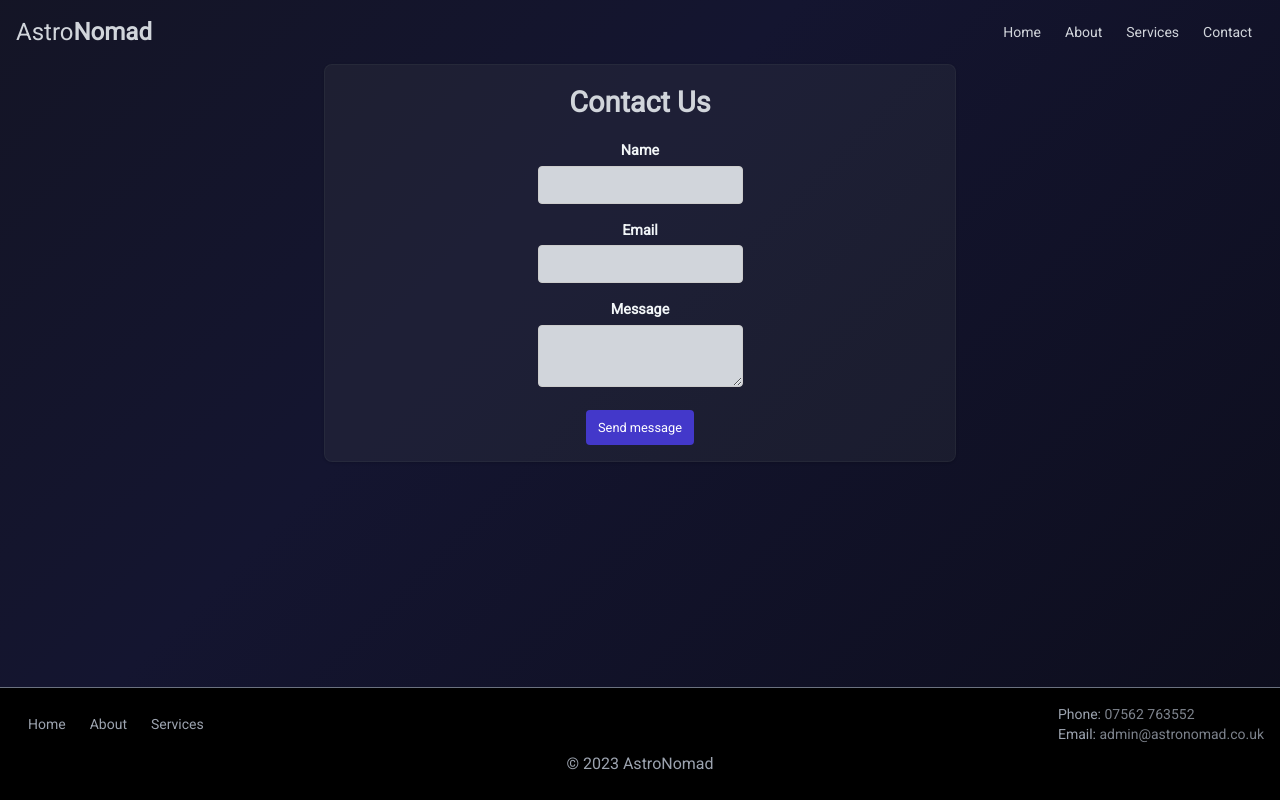
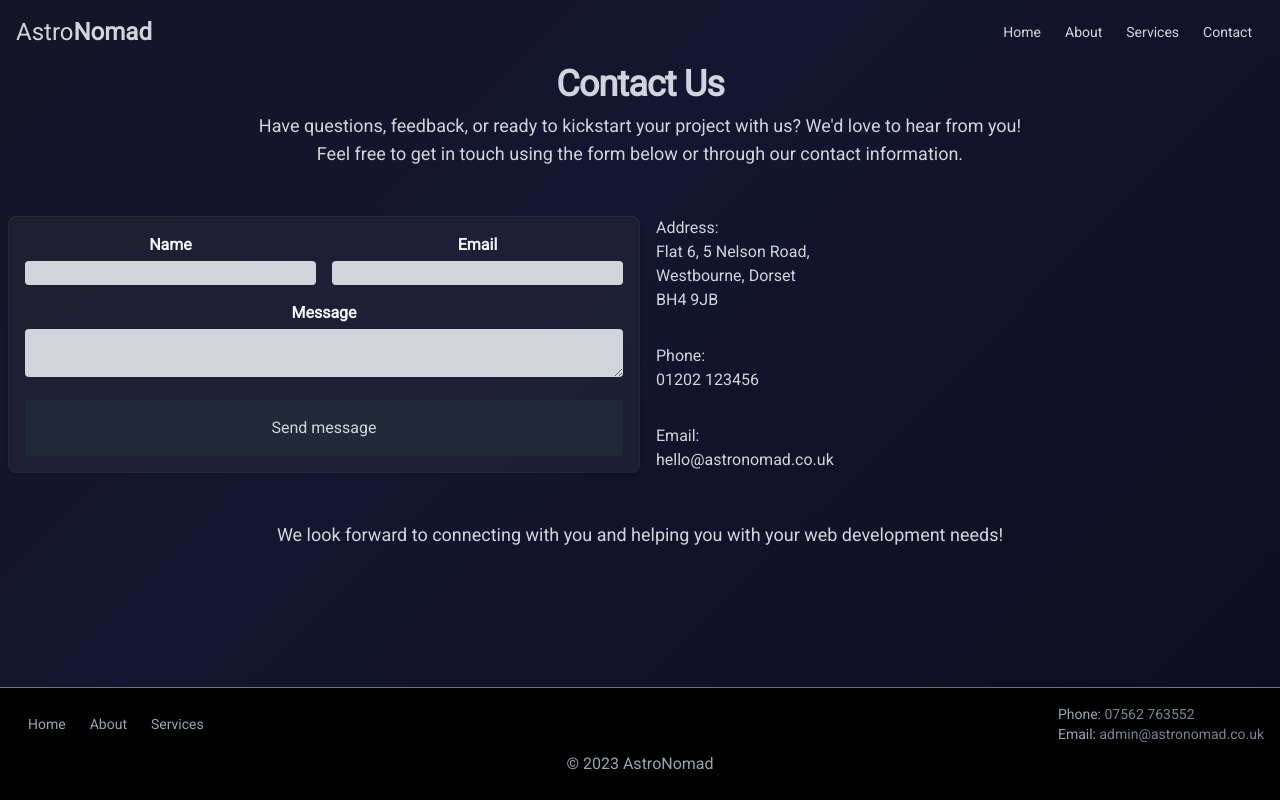
Before and after one commit to HMaxWilson/AstroNomad, a Vue app: page /contact in a window 1280 px wide. Built offline with nearby package versions, Linux system fonts and the light colour scheme.

Commit message:
contact page content filled in

```diff
--- a/src/pages/Contact.vue
+++ b/src/pages/Contact.vue
@@ -1,24 +1,58 @@
 <template>
-  <div class="p-4 text-[#f2f6f8] bg-[#5b5e5f26] rounded-lg border border-[#5b5e5f26] shadow sm:w-1/2 mx-auto">
-    <h1 class="text-gray-300">Contact Us</h1>
-    <form accept-charset="UTF-8" action="https://www.formbackend.com/f/b749cbfa9f170be9" method="POST">
-      <div class="form-fields">
-        <label for="name">Name</label>
-        <input class="bg-gray-300" type="text" id="name" name="name" required>
+  <div class="mx-auto max-w-screen-md text-center lg:mb-12 text-gray-300">
+    <h2 class="mb-2 text-4xl tracking-tight font-extrabold">Contact Us</h2>
+    <p class="mb-10 font-light sm:text-lg">
+      Have questions, feedback, or ready to kickstart your project with us? We'd love to hear from you! Feel free to
+      get in touch using the form below or through our contact information.
+    </p>
+  </div>
+  <div class="flex flex-wrap mx-auto mb-12">
+    <div class="p-4 text-[#f2f6f8] bg-[#5b5e5f26] rounded-lg border border-[#5b5e5f26] shadow w-full sm:w-1/2">
+      <form class="flex flex-wrap" accept-charset="UTF-8" action="https://www.formbackend.com/f/b749cbfa9f170be9" method="POST">
+        <div class="w-full sm:w-1/2 mb-4 sm:pr-2">
+          <label class="block mb-1 font-bold" for="name">Name</label>
+          <input class="bg-gray-300 rounded w-full" type="text" id="name" name="name" required>
+        </div>
+
+        <div class="w-full sm:w-1/2 mb-4 sm:pl-2">
+          <label class="block mb-1 font-bold" for="email">Email</label>
+          <input class="bg-gray-300 rounded w-full" type="email" id="email" name="email" required>
+        </div>
+
+        <div class="w-full mb-4">
+          <label class="block mb-1 font-bold" for="message">Message</label>
+          <textarea class="bg-gray-300 rounded w-full" id="message" name="message" required></textarea>
+        </div>
+
+        <button class="bg-gray-800 text-gray-300 rounded px-2 py-4 w-full mt-auto" type="submit">Send message</button>
+      </form>
+    </div>
+
+    <div class="px-4 w-full sm:w-1/2 text-left space-y-8">
+      <div class="contact-info">
+        <h2>Address:</h2>
+        <ul>
+          <li>Flat 6, 5 Nelson Road,</li>
+          <li>Westbourne, Dorset</li>
+          <li>BH4 9JB</li>
+        </ul>
       </div>
 
-      <div class="form-fields">
-        <label for="email">Email</label>
-        <input class="bg-gray-300" type="email" id="email" name="email" required>
+      <div class="contact-info">
+          <h2>Phone:</h2>
+          <a href="tel:01202123456">01202 123456</a>
       </div>
 
-      <div class="form-fields">
-        <label for="message">Message</label>
-        <textarea class="bg-gray-300" id="message" name="message" required></textarea>
+      <div class="contact-info">
+        <h2>Email:</h2>
+        <a href="mailto:hello@astronomad.co.uk">hello@astronomad.co.uk</a>
       </div>
-
-      <button class="bg-gray-800 text-gray-300" type="submit">Send message</button>
-    </form>
+    </div>
+  </div>
+  <div class="mx-auto max-w-screen-md text-center mb-12 text-gray-300">
+    <p class="mb-10 font-light sm:text-lg">
+      We look forward to connecting with you and helping you with your web development needs!
+    </p>
   </div>
 </template>
 
@@ -28,29 +62,6 @@ h1 {
   font-weight: bold;
   margin-bottom: 1rem;
 }
-.form-fields {
-  margin-bottom: 1rem;
-}
-label {
-  display: block;
-  margin-bottom: 4px;
-  font-weight: bold;
-  font-size: 0.9rem;
-}
-input[type="text"], input[type="email"], textarea {
-  border: 1px solid #ccc;
-  font-size: 1rem;
-  padding: 6px 10px;
-  border-radius: 4px;
-}
-body { display: block }
-button[type="submit"] {
-  background-color: rgb(67 56 202);
-  color: white;
-  font-size: 0.8rem;
-  border: none;
-  border-radius: 4px;
-  padding: 8px 12px;
-  font-weight: 500;
-}
 </style>
+<script setup>
+</script>
```
